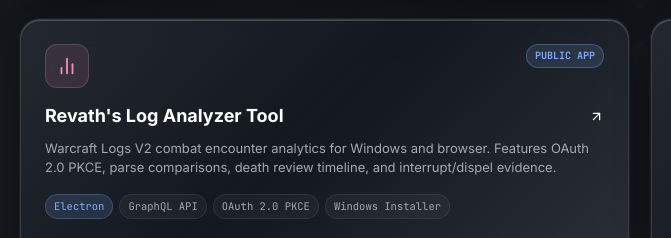
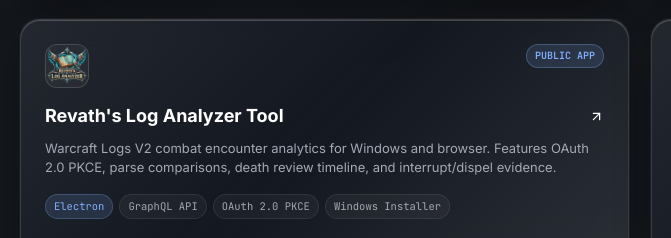
Before and after one commit to Revathify/portfolio_page, a plain HTML site: page index.html in a window 1280 px wide. Shown: the part 1065-1303 px from the top of the page, 0-671 px from the left. Drawn offline with Linux system fonts and the light colour scheme.

Commit message:
Use canonical Log Analyzer icon on portfolio card

```diff
--- a/index.html
+++ b/index.html
@@ -299,8 +299,8 @@
         <div class="project-card glass-panel" data-category="public" data-project-id="wcfla">
           <div>
             <div class="proj-top">
-              <div class="proj-icon-box" style="background: rgba(239, 145, 179, 0.12); color: var(--accent-pink);">
-                <svg width="22" height="22" viewBox="0 0 24 24" fill="none" stroke="currentColor" stroke-width="2" stroke-linecap="round" stroke-linejoin="round"><line x1="18" y1="20" x2="18" y2="10"></line><line x1="12" y1="20" x2="12" y2="4"></line><line x1="6" y1="20" x2="6" y2="14"></line></svg>
+              <div class="proj-icon-box">
+                <img src="assets/wcfla-icon.png" alt="Revath's Log Analyzer Tool icon" width="44" height="44" loading="lazy" decoding="async">
               </div>
               <span class="proj-status-badge status-prod">Public App</span>
             </div>
```
Also changed, not shown: assets/wcfla-icon.png (added).
